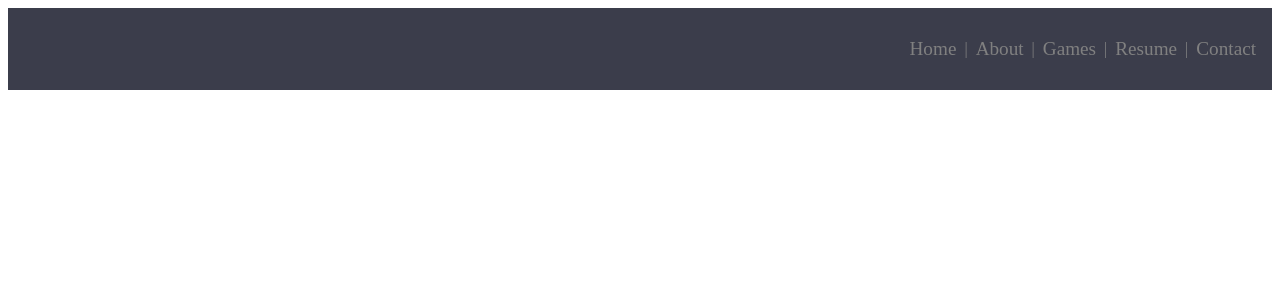
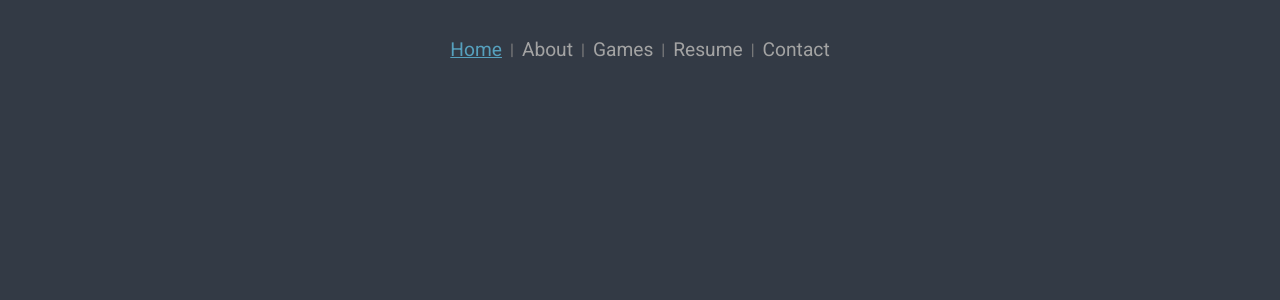
Before and after one commit to ColeKaplan/cole-website, a Next.js app: page / in a window 1280 px wide. Shown: the top 300 px of the page. Built offline with nearby package versions, Linux system fonts and the light colour scheme.

Commit message:
new look to navbar with highlight on active page

```diff
--- a/app/globals.css
+++ b/app/globals.css
@@ -1,11 +1,6 @@
 @tailwind base;
 @tailwind components;
 @tailwind utilities;
-
-.header {
-  font-size: 10px;
-}
-
 
 
 
--- a/components/Header.css
+++ b/components/Header.css
@@ -1,8 +1,11 @@
+@import url('https://fonts.googleapis.com/css2?family=Roboto:wght@400;500;700&display=swap');
+
 #nav-bar {
-    background-color: #3b3d4b;
+    background-color: inherit;
     padding: 1rem;
     display: flex;
-    justify-content: flex-end;
+    justify-content: center;
+    font-family: 'Roboto', sans-serif;
   }
 
   .nav-header {
@@ -12,32 +15,26 @@
   }
 
   .nav-link {
-    color: grey;
+    color: rgb(163, 163, 163);
     text-decoration: none;
     font-size: 1.2rem;
     transition: transform .3s ease, color 0.3s ease;
   }
 
   .nav-link:hover {
-    color: white;
-    transform: scale(1.05);
+    color: rgb(86, 160, 189);
+    transform: scale(1.03);
   }
 
-  .nav-link:active {
+  /* .nav-link:active {
     color: red;
-  }
+  } */
 
   .nav-slash{
     color: grey;
   }
 
-  .blink {
-    animation: blink-animation 1s steps(5, start) infinite;
-    color: white;
+  .currentPage{
+    color: rgb(86, 160, 189);
+    text-decoration: underline;
   }
-
-  @keyframes blink-animation {
-    to {
-      visibility: hidden;
-    }
-  }
--- a/components/Header.tsx
+++ b/components/Header.tsx
@@ -1,30 +1,47 @@
 'use client';
 
-import React, { useState } from 'react';
+import React, { useState, useEffect } from 'react';
 import Link from 'next/link';
+import { useRouter } from 'next/router';
 import './Header.css';
 
 function Header() {
-  const [activeLink, setActiveLink] = useState<string>('');
+  const router = useRouter();
+  const [activeLink, setActiveLink] = useState<string>(router.pathname.substring(1) || 'home');
+
+  useEffect(() => {
+    const handleRouteChange = (url: string) => {
+      const page = url.substring(1) || 'home';
+      setActiveLink(page);
+    };
+
+    router.events.on('routeChangeComplete', handleRouteChange);
+
+    return () => {
+      router.events.off('routeChangeComplete', handleRouteChange);
+    };
+  }, [router.events]);
 
   const handleLinkClick = (link: string) => {
     setActiveLink(link);
-    setTimeout(() => setActiveLink(''), 1000); // Remove blink effect after 1 second
   };
 
   return (
     <div id="nav-bar">
       <nav className='nav-header'>
         {['home', 'about', 'games', 'resume', 'contact'].map((page, index) => (
-          <>
-            <Link href={`/${page === 'home' ? '' : page}`} key={page}
-                className={`nav-link ${activeLink === page ? 'blink' : ''}`}
-                onClick={() => handleLinkClick(page)}
-              >
-                {page.charAt(0).toUpperCase() + page.slice(1)}
+          <React.Fragment key={page}>
+            <Link
+              href={`/${page === 'home' ? '' : page}`}
+              className={`nav-link ${activeLink === page ? 'currentPage' : ''}`}
+              onClick={() => handleLinkClick(page)}
+            >
+              {page.charAt(0).toUpperCase() + page.slice(1)}
             </Link>
-            {index !== ['home', 'about', 'games', 'resume', 'contact'].length - 1 && <p className="nav-slash">|</p>}
-          </>
+            {index !== 4 && (
+              <p className="nav-slash" key={`separator-${index}`}>|</p>
+            )}
+          </React.Fragment>
         ))}
       </nav>
     </div>
--- /dev/null
+++ b/pages/index.css
@@ -0,0 +1,3 @@
+html {
+    background-color: rgb(51, 58, 69);
+}
--- a/pages/index.tsx
+++ b/pages/index.tsx
@@ -1,12 +1,14 @@
 import React from 'react';
 import Header from '@/components/Header';
+import './index.css'
 
 export default function Home(){
     return(
-        <>
-        <main>
+        <div className='page'>
             <Header />
-        </main>
-        </>
+            <div>
+
+            </div>
+        </div>
     );
 }
```
Also changed, not shown: 1 other file (tests, documents, lock files or other folders).
